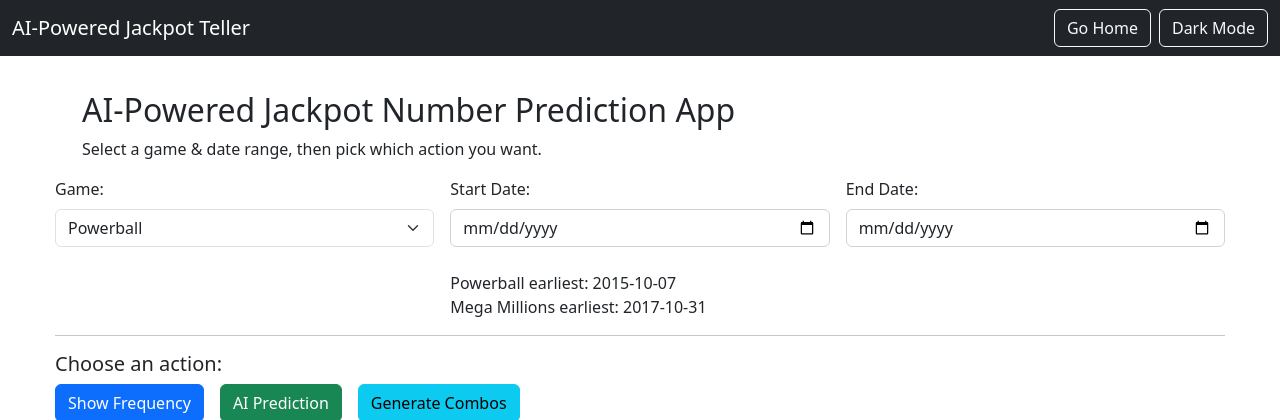
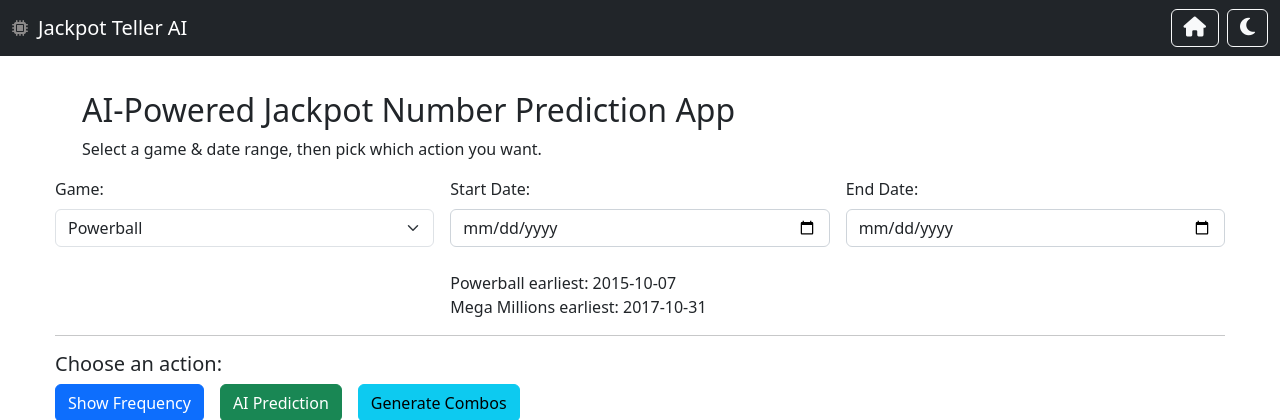
Before and after one commit to smashyou/AI_Jackpot_Generator, a Flask app: page / in a window 1280 px wide. Shown: the top 420 px of the page. Run offline with Flask 3, Linux system fonts and the light colour scheme.

Commit message:
Changed button texts to icons

```diff
--- a/app/templates/layout.html
+++ b/app/templates/layout.html
@@ -13,6 +13,14 @@
     <link
       rel="stylesheet"
       href="https://cdn.jsdelivr.net/npm/bootstrap@5.3.0/dist/css/bootstrap.min.css"
+    />
+
+    <!-- Font Awesome CSS (using free version from CDN) -->
+    <link
+      rel="stylesheet"
+      href="https://cdnjs.cloudflare.com/ajax/libs/font-awesome/6.2.1/css/all.min.css"
+      crossorigin="anonymous"
+      referrerpolicy="no-referrer"
     />
 
     <style>
@@ -32,63 +40,76 @@
         --input-color: #f8f9fa;
         --input-border: #555555;
       }
-
       body {
         background-color: var(--body-bg);
         color: var(--body-color);
         margin: 0;
         padding: 0;
       }
-
-      /* Center the content within a max-width container */
+      /* Center content in a max-width container */
       .content-wrapper {
         max-width: 1200px;
         margin: 0 auto;
         padding: 15px;
       }
-
       .form-control {
         background-color: var(--input-bg);
         color: var(--input-color);
         border-color: var(--input-border);
       }
-
-      /* Keep date picker icon visible in dark mode */
+      /* Ensure date picker icon is visible in dark mode */
       input[type="date"]::-webkit-calendar-picker-indicator {
         filter: invert(0);
       }
       .dark-mode input[type="date"]::-webkit-calendar-picker-indicator {
         filter: invert(1);
       }
-
-      /* Prevent the two buttons on the right from wrapping */
-      .navbar .btn-group,
+      /* Keep right side buttons on one line */
       .navbar .right-buttons {
         white-space: nowrap;
+      }
+      /* Optional: Adjust icon sizes */
+      .navbar .btn i {
+        font-size: 1.25rem;
+      }
+      .fa-microchip {
+        color: #8c8a8a;
+        padding-right: 10px;
       }
     </style>
   </head>
   <body>
-    <nav class="navbar navbar-expand-lg navbar-dark bg-dark">
-      <div class="container-fluid">
+    <!-- Navbar with brand on left and icon buttons on right -->
+    <nav class="navbar navbar-dark bg-dark">
+      <div class="container-fluid d-flex align-items-center">
+        <i class="fa-solid fa-microchip"></i>
         <a class="navbar-brand" href="{{ url_for('index') }}"
-          >AI-Powered Jackpot Teller</a
+          >Jackpot Teller AI</a
         >
-        <!-- Right side: "Go Home" + "Dark Mode" in a single line -->
         <div
           class="ms-auto d-flex flex-nowrap align-items-center right-buttons"
         >
-          <a href="{{ url_for('index') }}" class="btn btn-outline-light me-2">
-            Go Home
+          <!-- Go Home button using a house icon -->
+          <a
+            href="{{ url_for('index') }}"
+            class="btn btn-outline-light me-2"
+            title="Go Home"
+          >
+            <i class="fa-solid fa-house"></i>
           </a>
-          <button id="themeToggle" class="btn btn-outline-light">
-            Dark Mode
+          <!-- Dark/Light mode toggle button using icons -->
+          <button
+            id="themeToggle"
+            class="btn btn-outline-light"
+            title="Toggle Dark/Light Mode"
+          >
+            <i class="fa-solid fa-moon"></i>
           </button>
         </div>
       </div>
     </nav>
 
-    <!-- Wrap content inside a centered container with fixed max width -->
+    <!-- Content container -->
     <div class="content-wrapper">
       <div class="container my-3">{% block content %}{% endblock %}</div>
     </div>
@@ -97,23 +118,27 @@
     <script src="https://cdn.jsdelivr.net/npm/bootstrap@5.3.0/dist/js/bootstrap.bundle.min.js"></script>
 
     <script>
-      // On page load, check localStorage for dark mode and update the body class and button text accordingly.
+      // On page load, set dark mode state from localStorage and update the toggle icon accordingly.
       document.addEventListener("DOMContentLoaded", function () {
         const themeToggleBtn = document.getElementById("themeToggle");
+        // Check dark mode state from localStorage
         if (localStorage.getItem("darkMode") === "true") {
           document.body.classList.add("dark-mode");
-          themeToggleBtn.textContent = "Light Mode";
+          // When dark mode is active, show sun icon (indicating Light Mode option)
+          themeToggleBtn.innerHTML = '<i class="fa-solid fa-sun"></i>';
         } else {
-          themeToggleBtn.textContent = "Dark Mode";
+          // In light mode, show moon icon (indicating Dark Mode option)
+          themeToggleBtn.innerHTML = '<i class="fa-solid fa-moon"></i>';
         }
+        // Toggle on click
         themeToggleBtn.addEventListener("click", function () {
           document.body.classList.toggle("dark-mode");
           if (document.body.classList.contains("dark-mode")) {
             localStorage.setItem("darkMode", "true");
-            themeToggleBtn.textContent = "Light Mode";
+            themeToggleBtn.innerHTML = '<i class="fa-solid fa-sun"></i>';
           } else {
             localStorage.setItem("darkMode", "false");
-            themeToggleBtn.textContent = "Dark Mode";
+            themeToggleBtn.innerHTML = '<i class="fa-solid fa-moon"></i>';
           }
         });
       });
```
